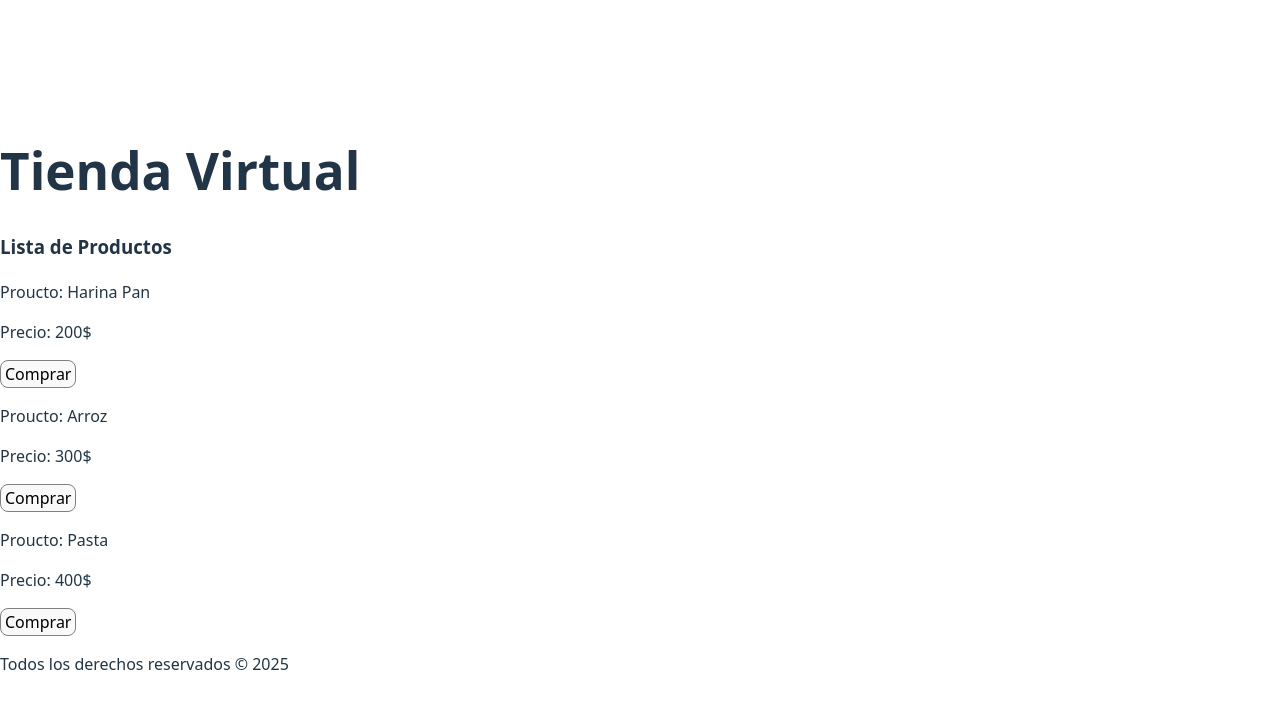
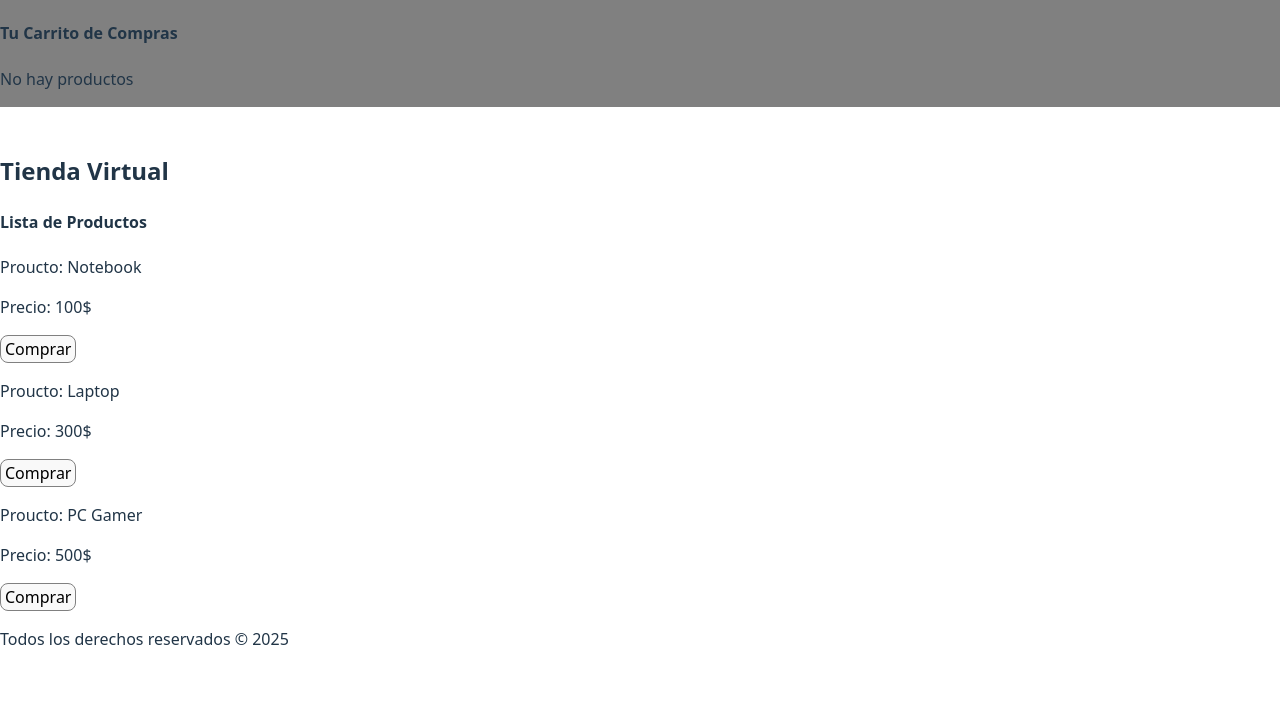
Before and after one commit to kevincisnero01/basic_course_react, a React (Vite) app: page / in a window 1280 px wide. Shown: the top 708 px of the page. Built offline with nearby package versions, Linux system fonts and the light colour scheme.

Commit message:
mostrar elementos en el carrito

```diff
--- a/package.json
+++ b/package.json
@@ -1,5 +1,5 @@
 {
-  "name": "first_react_app",
+  "name": "basic_course_react",
   "private": true,
   "version": "0.0.0",
   "type": "module",
--- a/src/App.jsx
+++ b/src/App.jsx
@@ -2,14 +2,18 @@ import { useState } from 'react'
 import Header from './components/Header';
 import Footer from './components/Footer';
 import Product from './components/Product';
+import Cart from './components/Cart';
 
 function App() {
-  //Crear lista de productos
+  //Crear estado pars lista de productos
   const [products, setProduct] = useState([
-      {id: 1, name: "Harina Pan", price: 200},
-      {id: 2, name: "Arroz", price: 300},
-      {id: 3, name: "Pasta", price: 400}
+      {id: 1, name: "Notebook", price: 100},
+      {id: 2, name: "Laptop", price: 300},
+      {id: 3, name: "PC Gamer", price: 500}
     ]);
+
+  //Crear estado para  carrito
+  const [cart, addProduct] = useState([]);
 
   //Obtener fecha
   const currentYear = new Date().getFullYear();
@@ -18,13 +22,21 @@ function App() {
       <Header
         title='Tienda Virtual'
       />
-      <h3>Lista de Productos</h3>
+      <h4>Lista de Productos</h4>
       {products.map(product => (
           <Product
             key={product.id}
             product={product}
+            products={products}
+            cart={cart}
+            addProduct={addProduct}
           />
       ))}
+
+      <Cart
+        cart={cart}
+      />
+
       <Footer
         year={currentYear}
       />
--- /dev/null
+++ b/src/components/Cart.jsx
@@ -0,0 +1,23 @@
+import React from "react";
+import './cart.css';
+import Product from './Product';
+
+const Cart = ({cart}) => {
+  return(
+    <div className="cart">
+      <h4>Tu Carrito de Compras</h4>
+      {cart.length === 0
+      ? <p>No hay productos</p>
+      :
+      cart.map(product => (
+        <Product
+          key={product.id}
+          product={product}
+        />
+      ))
+      }
+    </div>
+  );
+}
+
+export default Cart;
--- a/src/components/Header.jsx
+++ b/src/components/Header.jsx
@@ -2,7 +2,7 @@ import React from "react";
 
 function Header(props){
   return(
-    <h1>{props.title}</h1>
+    <h2>{props.title}</h2>
     )
 }
 
--- a/src/components/Product.jsx
+++ b/src/components/Product.jsx
@@ -1,13 +1,19 @@
 import React from "react";
 
-function Product({product}){
+const Product = ({product, cart, addProduct, products}) => {
 
   //destructurar propiedades
   const {id, name, price} = product;
 
   //Agregar producto al carrito
-  const  selectProducts  = (id) =>{
-    console.log('Producto:'+id);
+  const  selectProduct  = (id) =>{
+
+    const product = products.filter(product => product.id === id)[0];
+
+    addProduct([
+      ...cart,
+      product
+      ]);
   }
 
   return(
@@ -17,7 +23,7 @@ function Product({product}){
       <button
         type="button"
         style={{ padding: '2px 4px', border: '1px solid gray' }}
-        onClick={ () => selectProducts(id) }
+        onClick={ () => selectProduct(id) }
       >
         Comprar
       </button>
--- /dev/null
+++ b/src/components/cart.css
@@ -0,0 +1,7 @@
+.cart{
+  position: fixed;
+  top: 0px;
+  right: 0px;
+  background-color: gray;
+  width: 100%;
+}
```
